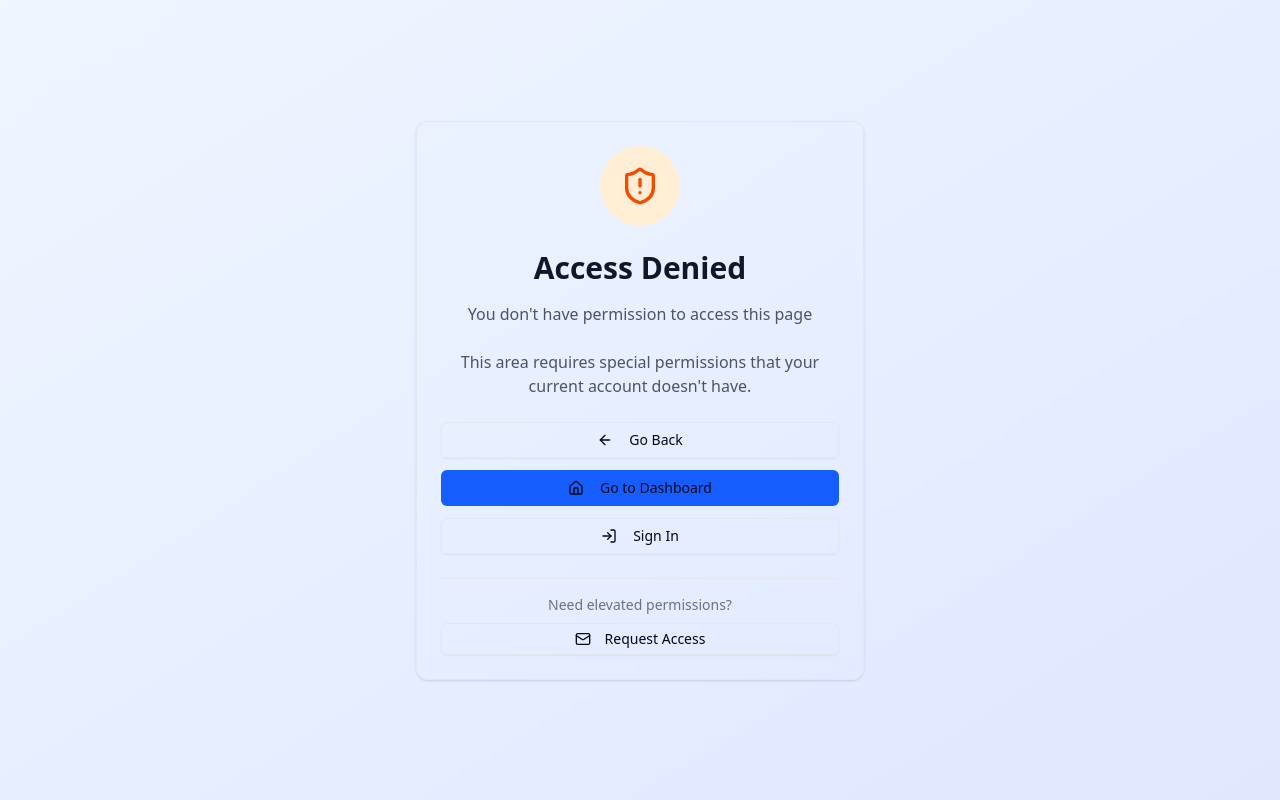
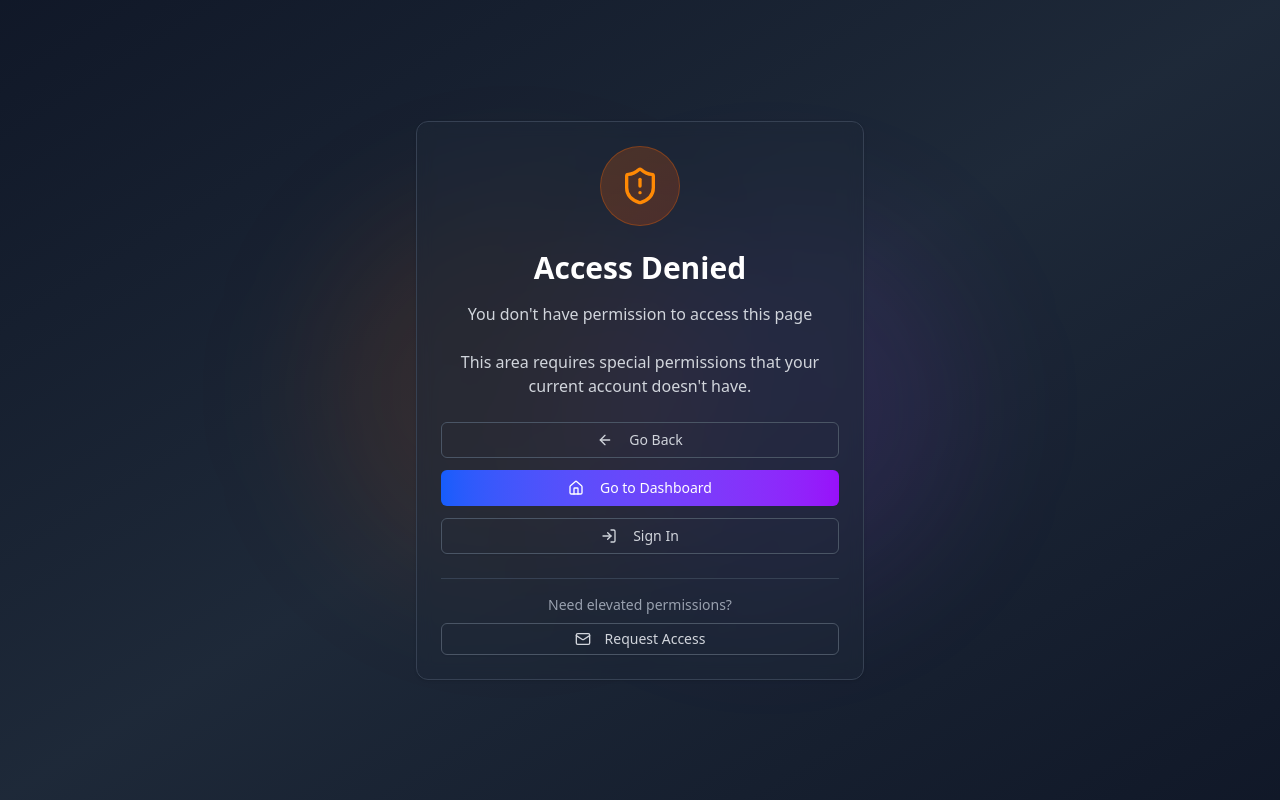
Before and after one commit to sasikumar-Gr4de/Project-1-, a React (Vite) app in the folder frontend/: page /unauthorized in a window 1280 px wide. Built offline with nearby package versions, Linux system fonts and the light colour scheme; no server answers.

Commit message:
fix: fix errors pages

```diff
--- a/frontend/src/pages/errors/NotFound.jsx
+++ b/frontend/src/pages/errors/NotFound.jsx
@@ -2,31 +2,36 @@ import React from 'react';
 import { Link } from 'react-router-dom';
 import { Button } from '../../components/ui/button';
 import { Card, CardContent, CardHeader, CardTitle } from '../../components/ui/card';
-import { Home, Search, ArrowLeft, AlertCircle } from 'lucide-react';
+import { Home, Search, ArrowLeft, AlertCircle, Trophy } from 'lucide-react';
 
 const NotFound = () => {
   return (
-    <div className="min-h-screen flex items-center justify-center bg-gradient-to-br from-blue-50 to-indigo-100 p-4">
-      <Card className="w-full max-w-md text-center">
+    <div className="min-h-screen flex items-center justify-center bg-gradient-to-br from-gray-900 via-gray-800 to-gray-900 p-4">
+      <div className="absolute inset-0 overflow-hidden">
+        <div className="absolute top-1/4 left-1/4 w-96 h-96 bg-blue-500/10 rounded-full blur-3xl"></div>
+        <div className="absolute bottom-1/4 right-1/4 w-96 h-96 bg-purple-500/10 rounded-full blur-3xl"></div>
+      </div>
+
+      <Card className="w-full max-w-md bg-gray-800/50 backdrop-blur-sm border-gray-700 text-center relative z-10">
         <CardHeader>
           <div className="flex justify-center mb-4">
-            <div className="w-20 h-20 bg-red-100 rounded-full flex items-center justify-center">
-              <AlertCircle className="h-10 w-10 text-red-600" />
+            <div className="w-20 h-20 bg-gradient-to-br from-red-500/20 to-red-600/20 rounded-full flex items-center justify-center border border-red-500/30">
+              <AlertCircle className="h-10 w-10 text-red-400" />
             </div>
           </div>
-          <CardTitle className="text-3xl font-bold text-gray-900">
+          <CardTitle className="text-3xl font-bold text-white">
             404
           </CardTitle>
-          <p className="text-gray-600 mt-2">
+          <p className="text-gray-300 mt-2">
             Page Not Found
           </p>
         </CardHeader>
         <CardContent className="space-y-6">
           <div className="text-center">
-            <p className="text-gray-600 mb-4">
+            <p className="text-gray-300 mb-4">
               The page you're looking for doesn't exist or has been moved.
             </p>
-            <p className="text-sm text-gray-500">
+            <p className="text-sm text-gray-400">
               Don't worry, even the best players miss sometimes. Let's get you back on track.
             </p>
           </div>
@@ -35,25 +40,25 @@ const NotFound = () => {
             <Button
               onClick={() => window.history.back()}
               variant="outline"
-              className="w-full"
+              className="w-full border-gray-600 text-gray-300 hover:bg-gray-700 hover:text-white"
             >
               <ArrowLeft className="h-4 w-4 mr-2" />
               Go Back
             </Button>
             <Link to="/dashboard" className="block">
-              <Button className="w-full bg-blue-600 hover:bg-blue-700">
+              <Button className="w-full bg-gradient-to-r from-blue-600 to-purple-600 hover:from-blue-700 hover:to-purple-700 text-white">
                 <Home className="h-4 w-4 mr-2" />
                 Go to Dashboard
               </Button>
             </Link>
           </div>
 
-          <div className="pt-4 border-t border-gray-200">
-            <p className="text-sm text-gray-500 mb-2">
+          <div className="pt-4 border-t border-gray-700">
+            <p className="text-sm text-gray-400 mb-2">
               Still having trouble?
             </p>
             <Link to="/contact">
-              <Button variant="outline" size="sm" className="w-full">
+              <Button variant="outline" size="sm" className="w-full border-gray-600 text-gray-300 hover:bg-gray-700 hover:text-white">
                 <Search className="h-4 w-4 mr-2" />
                 Contact Support
               </Button>
--- a/frontend/src/pages/errors/Unauthorized.jsx
+++ b/frontend/src/pages/errors/Unauthorized.jsx
@@ -2,7 +2,7 @@ import React from 'react';
 import { Link } from 'react-router-dom';
 import { Button } from '../../components/ui/button';
 import { Card, CardContent, CardHeader, CardTitle } from '../../components/ui/card';
-import { ShieldAlert, Home, ArrowLeft, LogIn, Mail } from 'lucide-react';
+import { ShieldAlert, Home, ArrowLeft, LogIn, Mail, Trophy } from 'lucide-react';
 import { useAuthStore } from '../../store/authStore';
 
 const Unauthorized = () => {
@@ -13,34 +13,39 @@ const Unauthorized = () => {
   };
 
   return (
-    <div className="min-h-screen flex items-center justify-center bg-gradient-to-br from-blue-50 to-indigo-100 p-4">
-      <Card className="w-full max-w-md">
+    <div className="min-h-screen flex items-center justify-center bg-gradient-to-br from-gray-900 via-gray-800 to-gray-900 p-4">
+      <div className="absolute inset-0 overflow-hidden">
+        <div className="absolute top-1/4 left-1/4 w-96 h-96 bg-orange-500/10 rounded-full blur-3xl"></div>
+        <div className="absolute bottom-1/4 right-1/4 w-96 h-96 bg-purple-500/10 rounded-full blur-3xl"></div>
+      </div>
+
+      <Card className="w-full max-w-md bg-gray-800/50 backdrop-blur-sm border-gray-700 relative z-10">
         <CardHeader className="text-center">
           <div className="flex justify-center mb-4">
-            <div className="w-20 h-20 bg-orange-100 rounded-full flex items-center justify-center">
-              <ShieldAlert className="h-10 w-10 text-orange-600" />
+            <div className="w-20 h-20 bg-gradient-to-br from-orange-500/20 to-orange-600/20 rounded-full flex items-center justify-center border border-orange-500/30">
+              <ShieldAlert className="h-10 w-10 text-orange-400" />
             </div>
           </div>
-          <CardTitle className="text-3xl font-bold text-gray-900">
+          <CardTitle className="text-3xl font-bold text-white">
             Access Denied
           </CardTitle>
-          <p className="text-gray-600 mt-2">
+          <p className="text-gray-300 mt-2">
             You don't have permission to access this page
           </p>
         </CardHeader>
         <CardContent className="space-y-6">
           <div className="text-center">
-            <p className="text-gray-600 mb-4">
+            <p className="text-gray-300 mb-4">
               This area requires special permissions that your current account doesn't have.
             </p>
 
             {user && (
-              <div className="bg-gray-50 p-3 rounded-lg mb-4">
-                <p className="text-sm text-gray-600">
-                  Logged in as: <span className="font-medium text-blue-600">{user.email}</span>
+              <div className="bg-gray-700/50 p-3 rounded-lg mb-4 border border-gray-600">
+                <p className="text-sm text-gray-300">
+                  Logged in as: <span className="font-medium text-blue-400">{user.email}</span>
                 </p>
-                <p className="text-sm text-gray-600">
-                  Role: <span className="font-medium text-blue-600">{user.role}</span>
+                <p className="text-sm text-gray-300">
+                  Role: <span className="font-medium text-blue-400">{user.role}</span>
                 </p>
               </div>
             )}
@@ -50,14 +55,14 @@ const Unauthorized = () => {
             <Button
               onClick={() => window.history.back()}
               variant="outline"
-              className="w-full"
+              className="w-full border-gray-600 text-gray-300 hover:bg-gray-700 hover:text-white"
             >
               <ArrowLeft className="h-4 w-4 mr-2" />
               Go Back
             </Button>
 
             <Link to="/dashboard" className="block">
-              <Button className="w-full bg-blue-600 hover:bg-blue-700">
+              <Button className="w-full bg-gradient-to-r from-blue-600 to-purple-600 hover:from-blue-700 hover:to-purple-700 text-white">
                 <Home className="h-4 w-4 mr-2" />
                 Go to Dashboard
               </Button>
@@ -67,14 +72,14 @@ const Unauthorized = () => {
               <Button
                 onClick={handleLogout}
                 variant="outline"
-                className="w-full"
+                className="w-full border-gray-600 text-gray-300 hover:bg-gray-700 hover:text-white"
               >
                 <LogIn className="h-4 w-4 mr-2" />
                 Switch Account
               </Button>
             ) : (
               <Link to="/login" className="block">
-                <Button variant="outline" className="w-full">
+                <Button variant="outline" className="w-full border-gray-600 text-gray-300 hover:bg-gray-700 hover:text-white">
                   <LogIn className="h-4 w-4 mr-2" />
                   Sign In
                 </Button>
@@ -82,12 +87,12 @@ const Unauthorized = () => {
             )}
           </div>
 
-          <div className="pt-4 border-t border-gray-200">
-            <p className="text-sm text-gray-500 mb-2 text-center">
+          <div className="pt-4 border-t border-gray-700">
+            <p className="text-sm text-gray-400 mb-2 text-center">
               Need elevated permissions?
             </p>
             <Link to="/contact">
-              <Button variant="outline" size="sm" className="w-full">
+              <Button variant="outline" size="sm" className="w-full border-gray-600 text-gray-300 hover:bg-gray-700 hover:text-white">
                 <Mail className="h-4 w-4 mr-2" />
                 Request Access
               </Button>
```
